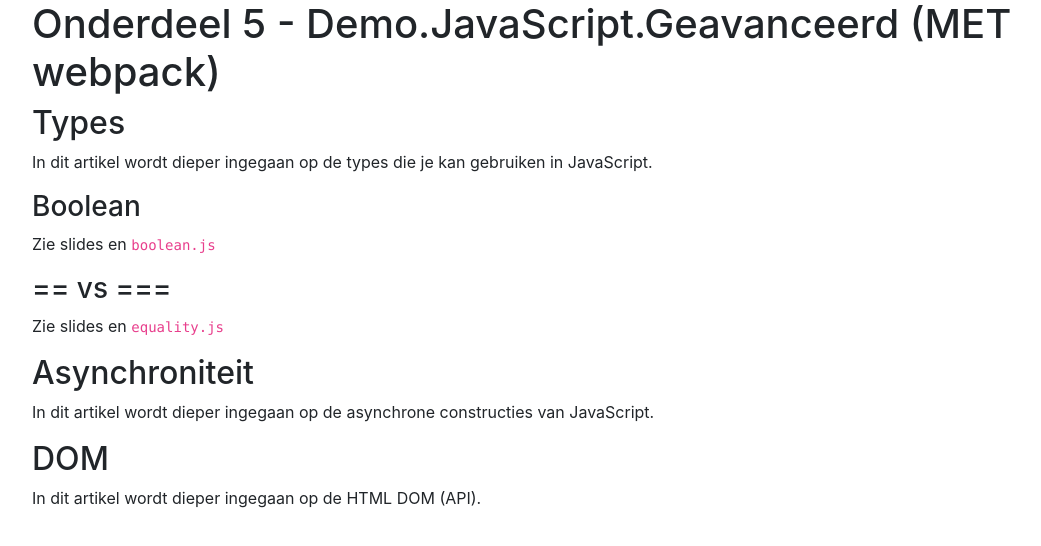
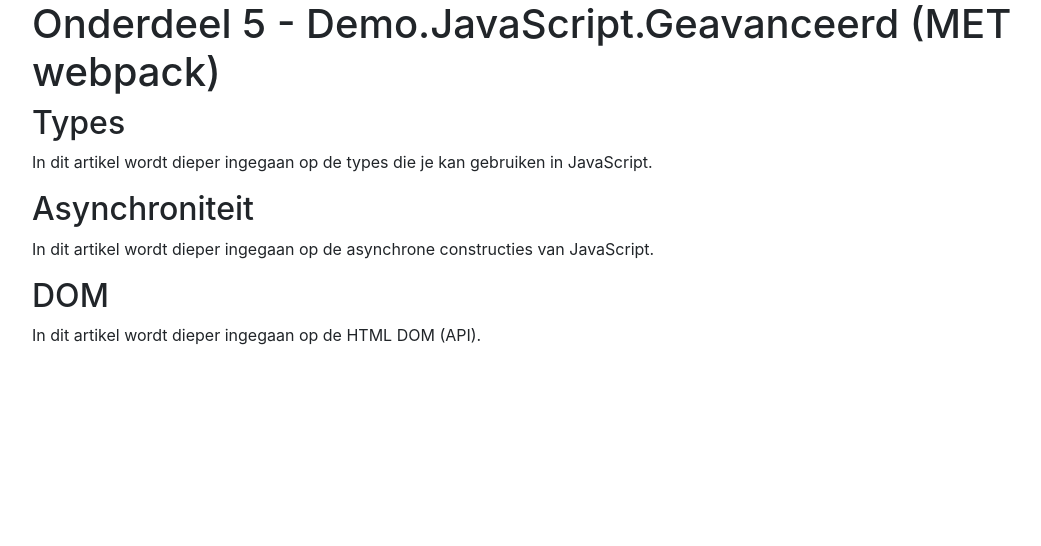
Before and after one commit to DavidUrting/ucll-frontend-gevorderd-onderdeel05, a website built with webpack: page Demo.JavaScript.Geavanceerd.Web/wwwroot/index.webpack.html in a window 1280 px wide. Shown: the whole page, without its empty margins (53-1094 px from the left). Built offline with nearby package versions, Linux system fonts and the light colour scheme.

Commit message:
initiële opzet klaar

```diff
--- a/Demo.JavaScript.Geavanceerd.Web/wwwroot/index.webpack.html
+++ b/Demo.JavaScript.Geavanceerd.Web/wwwroot/index.webpack.html
@@ -16,16 +16,6 @@
     <article>
         <h2>Types</h2>
         <p>In dit artikel wordt dieper ingegaan op de types die je kan gebruiken in JavaScript.</p>
-        <section>
-            <h3>Boolean</h3>
-            <p>Zie slides en <code>boolean.js</code></p>
-        </section>
-        <section>
-            <h3>== vs ===</h3>
-            <p>
-                Zie slides en <code>equality.js</code>
-            </p>
-        </section>
     </article>
 
     <article>
```
